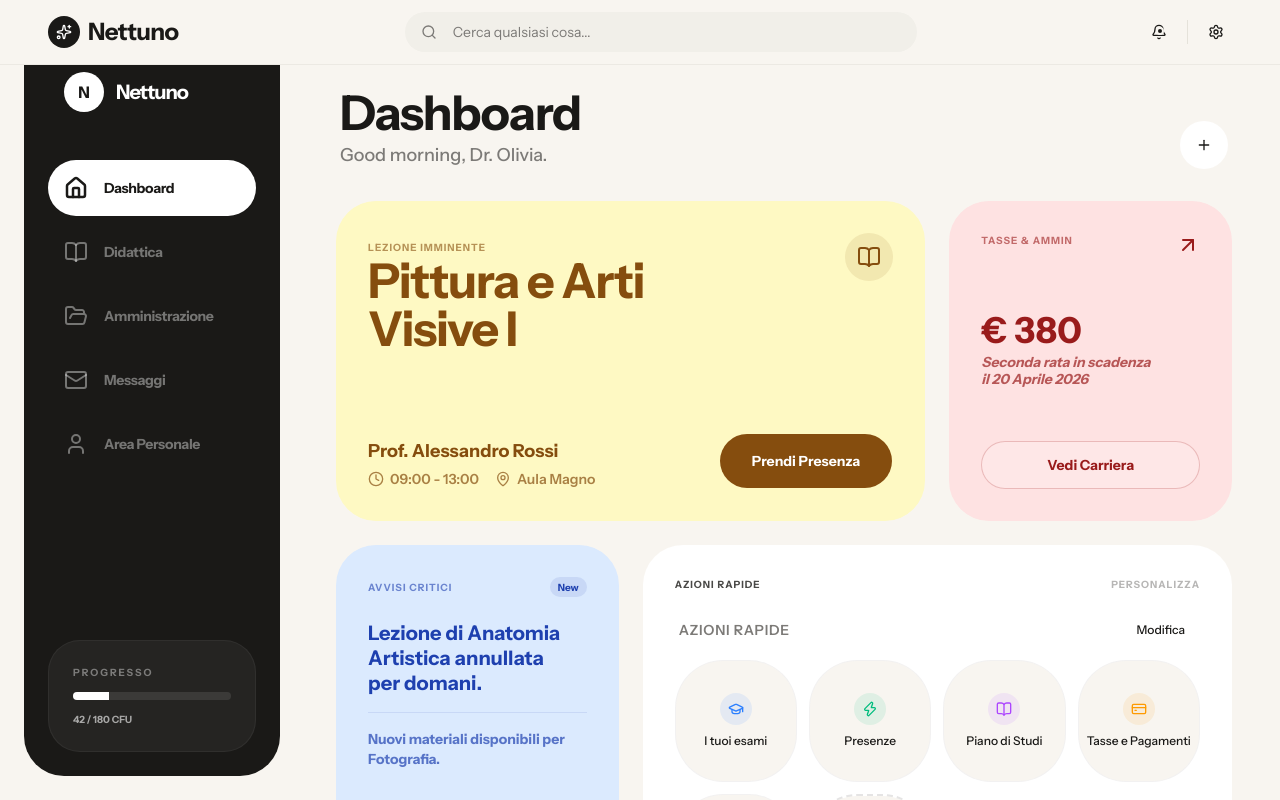
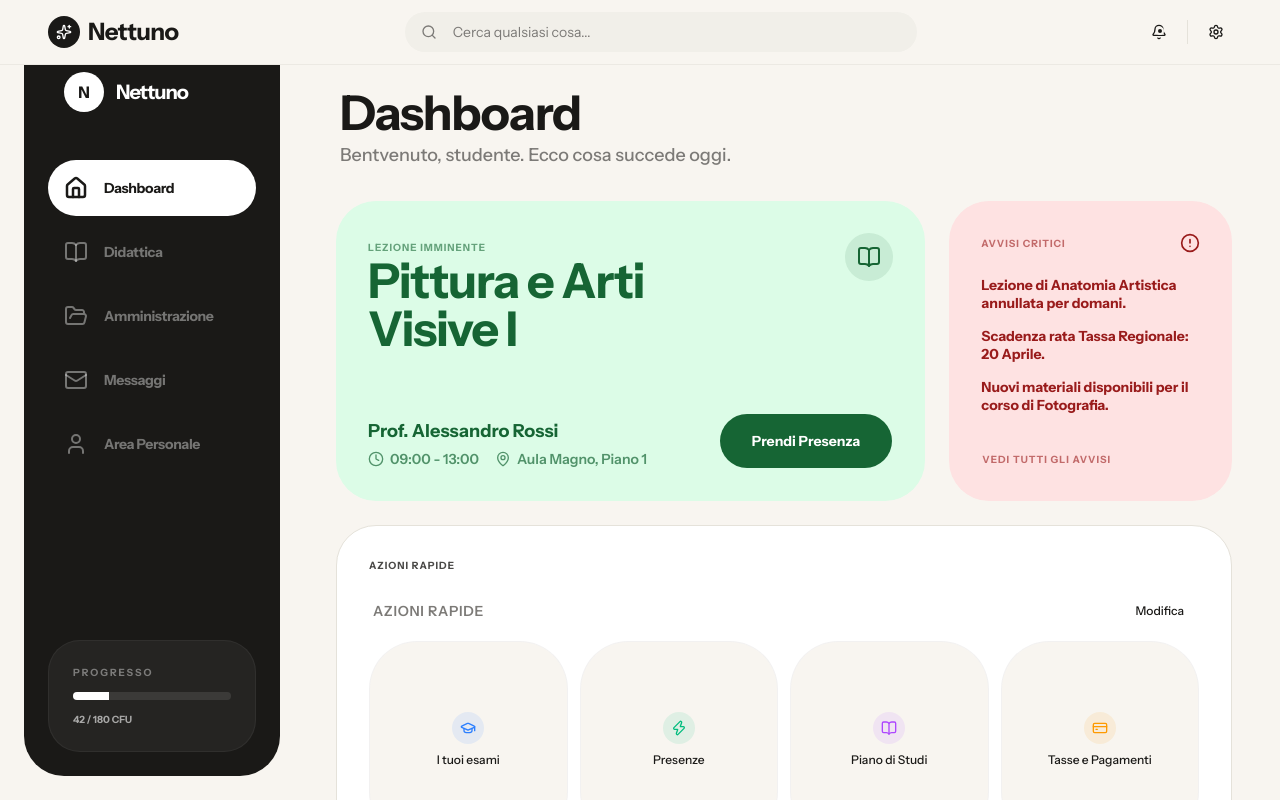
Before and after one commit to Snes00/nettuno-prototype, a Next.js app: page / in a window 1280 px wide. Shown: the top 800 px of the page. Built offline with nearby package versions, Linux system fonts and the light colour scheme.

Commit message:
fix: ripristino contenuti originali dashboard con stile Bento

```diff
--- a/src/app/(dashboard)/page.tsx
+++ b/src/app/(dashboard)/page.tsx
@@ -3,97 +3,77 @@ import {
   BookOpen,
   Clock,
   MapPin,
-  ChevronRight,
-  ArrowUpRight,
-  Plus
+  ChevronRight
 } from "lucide-react";
 import { Button } from "@/components/ui/button";
-import { Badge } from "@/components/ui/badge";
 import { QuickActions } from "@/components/dashboard/QuickActions";
 import { cn } from "@/lib/utils";
 
 export default function DashboardPage() {
   return (
     <div className="flex flex-col gap-8 pb-12 animate-in fade-in duration-500">
-      {/* Intestazione Bento */}
-      <section className="px-1 flex justify-between items-end">
-        <div className="space-y-1">
-          <h1 className="text-4xl md:text-5xl font-bold tracking-tight text-[#1A1917]">Dashboard</h1>
-          <p className="text-[#7C7A77] text-base md:text-lg font-medium">
-            Good morning, Dr. Olivia.
-          </p>
-        </div>
-        <div className="flex gap-2">
-           <Button variant="outline" className="rounded-full h-12 w-12 p-0 bg-white border-none shadow-sm">
-              <Plus className="h-6 w-6" />
-           </Button>
-        </div>
+      {/* Intestazione Originale */}
+      <section className="px-1 space-y-1">
+        <h1 className="text-4xl md:text-5xl font-bold tracking-tight text-[#1A1917]">Dashboard</h1>
+        <p className="text-[#7C7A77] text-base md:text-lg font-medium">
+          Bentvenuto, studente. Ecco cosa succede oggi.
+        </p>
       </section>
 
-      {/* Grid Bento Principal */}
+      {/* Grid Bento - Solo contenuti autorizzati */}
       <div className="grid grid-cols-1 md:grid-cols-12 gap-6">
 
-        {/* Card Lezione (Gialla) */}
-        <div className="md:col-span-8 bg-[#FEF9C3] rounded-[2.5rem] p-8 min-h-[320px] flex flex-col justify-between group cursor-pointer transition-all hover:opacity-90">
+        {/* Lezione Imminente (Bento Green) */}
+        <div className="md:col-span-8 bg-[#DCFCE7] rounded-[2.5rem] p-8 min-h-[300px] flex flex-col justify-between group">
           <div className="flex justify-between items-start">
              <div className="space-y-1">
-                <span className="text-[10px] font-black uppercase tracking-widest text-[#854d0e]/60">Lezione Imminente</span>
-                <h2 className="text-3xl md:text-5xl font-bold tracking-tight text-[#854d0e]">Pittura e Arti <br />Visive I</h2>
+                <span className="text-[10px] font-black uppercase tracking-widest text-[#166534]/60">Lezione Imminente</span>
+                <h2 className="text-3xl md:text-5xl font-bold tracking-tight text-[#166534]">Pittura e Arti <br />Visive I</h2>
              </div>
-             <div className="h-12 w-12 rounded-full bg-[#854d0e]/10 flex items-center justify-center">
-                <BookOpen className="h-6 w-6 text-[#854d0e]" />
+             <div className="h-12 w-12 rounded-full bg-[#166534]/10 flex items-center justify-center">
+                <BookOpen className="h-6 w-6 text-[#166534]" />
              </div>
           </div>
           <div className="flex items-end justify-between">
              <div className="space-y-1">
-                <p className="text-lg font-bold text-[#854d0e]">Prof. Alessandro Rossi</p>
-                <div className="flex gap-4 text-sm font-semibold text-[#854d0e]/70">
+                <p className="text-lg font-bold text-[#166534]">Prof. Alessandro Rossi</p>
+                <div className="flex gap-4 text-sm font-semibold text-[#166534]/70">
                    <span className="flex items-center gap-1.5"><Clock className="h-4 w-4" /> 09:00 - 13:00</span>
-                   <span className="flex items-center gap-1.5"><MapPin className="h-4 w-4" /> Aula Magno</span>
+                   <span className="flex items-center gap-1.5"><MapPin className="h-4 w-4" /> Aula Magno, Piano 1</span>
                 </div>
              </div>
-             <Button className="bg-[#854d0e] text-white rounded-full px-8 h-14 font-bold shadow-none">
+             <Button className="bg-[#166534] text-white rounded-full px-8 h-14 font-bold shadow-none hover:bg-[#166534]/90">
                 Prendi Presenza
              </Button>
           </div>
         </div>
 
-        {/* Card Status (Rosa) */}
-        <div className="md:col-span-4 bg-[#FEE2E2] rounded-[2.5rem] p-8 flex flex-col justify-between group cursor-pointer hover:opacity-90">
-           <div className="flex justify-between items-start">
-              <span className="text-[10px] font-black uppercase tracking-widest text-[#991b1b]/60">Tasse & Ammin</span>
-              <ArrowUpRight className="h-6 w-6 text-[#991b1b]" />
+        {/* Avvisi Critici (Bento Pink) */}
+        <div className="md:col-span-4 bg-[#FEE2E2] rounded-[2.5rem] p-8 flex flex-col gap-6">
+           <div className="flex justify-between items-center">
+              <span className="text-[10px] font-black uppercase tracking-widest text-[#991b1b]/60">Avvisi Critici</span>
+              <AlertCircle className="h-5 w-5 text-[#991b1b]" />
            </div>
-           <div className="space-y-1">
-              <p className="text-4xl font-bold text-[#991b1b]">€ 380</p>
-              <p className="text-sm font-bold text-[#991b1b]/70 italic leading-tight">Seconda rata in scadenza <br />il 20 Aprile 2026</p>
-           </div>
-           <Button variant="outline" className="w-full rounded-full border-[#991b1b]/20 text-[#991b1b] font-bold h-12 bg-white/20">
-              Vedi Carriera
-           </Button>
-        </div>
-
-        {/* Card Avvisi (Azzurra) */}
-        <div className="md:col-span-4 bg-[#DBEAFE] rounded-[2.5rem] p-8 flex flex-col gap-6 group cursor-pointer hover:opacity-90">
-           <div className="flex justify-between items-center">
-              <span className="text-[10px] font-black uppercase tracking-widest text-[#1e40af]/60">Avvisi Critici</span>
-              <Badge className="bg-[#1e40af]/10 text-[#1e40af] border-none text-[10px] font-bold">New</Badge>
-           </div>
-           <div className="space-y-4">
-              <p className="text-xl font-bold text-[#1e40af] leading-tight pr-4">Lezione di Anatomia Artistica annullata per domani.</p>
-              <div className="h-px w-full bg-[#1e40af]/10" />
-              <p className="text-sm font-bold text-[#1e40af]/70">Nuovi materiali disponibili per Fotografia.</p>
+           <div className="flex flex-col gap-4">
+              {[
+                { id: 1, text: "Lezione di Anatomia Artistica annullata per domani.", type: "urgent" },
+                { id: 2, text: "Scadenza rata Tassa Regionale: 20 Aprile.", type: "warning" },
+                { id: 3, text: "Nuovi materiali disponibili per il corso di Fotografia.", type: "info" }
+              ].map((avviso) => (
+                <div key={avviso.id} className="group cursor-pointer">
+                  <p className="text-sm font-bold text-[#991b1b] leading-tight hover:underline decoration-2 underline-offset-4">{avviso.text}</p>
+                </div>
+              ))}
            </div>
            <div className="mt-auto">
-              <span className="text-xs font-bold text-[#1e40af] underline decoration-2 underline-offset-4">Vedi tutti (12)</span>
+              <Button variant="link" className="p-0 h-auto text-[10px] font-black uppercase tracking-widest text-[#991b1b]/60">Vedi tutti gli avvisi</Button>
            </div>
         </div>
 
-        {/* Card Quick Actions (Grigia) */}
-        <div className="md:col-span-8 bg-[#FFFFFF] border-none rounded-[2.5rem] p-8 flex flex-col gap-6">
+        {/* Azioni Rapide (Bento White) */}
+        <div className="md:col-span-12 bg-white border border-[#E5E2DA] rounded-[2.5rem] p-8 flex flex-col gap-6 shadow-none">
            <div className="flex justify-between items-center">
               <span className="text-[10px] font-black uppercase tracking-widest text-[#4A4947]">Azioni Rapide</span>
-              <span className="text-[10px] font-bold text-[#4A4947]/40 uppercase tracking-widest">Personalizza</span>
            </div>
            <div className="bg-transparent">
               <QuickActions />
```
